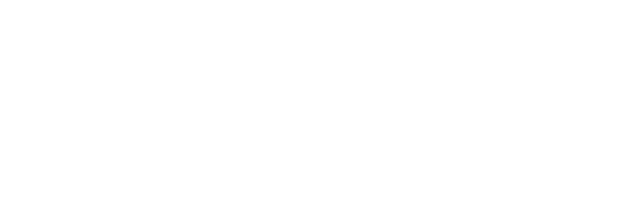
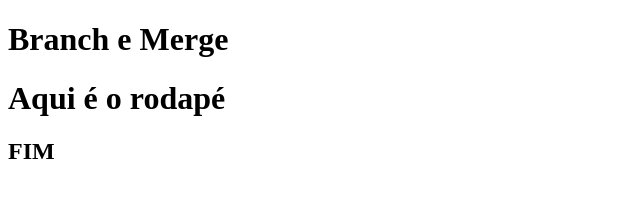
Before and after one commit to euanaflor3s/atividade-branchs, a plain HTML site: page index.html in a window 1280 px wide. Shown: the whole page, without its empty margins (0-640 px from the left). Drawn offline with Linux system fonts and the light colour scheme.

Commit message:
Update index.html

```diff
--- a/index.html
+++ b/index.html
@@ -3,6 +3,16 @@
 <head>
     <meta charset="UTF-8">
     <meta name="viewport" content="width=device-width, initial-scale=1.0">
-    <title>Document</title>
+    <title>Branch e Merge</title>
 </head>
+<body>
+    <header>
+        <h1>Branch e Merge</h1>
+    </header>
+
+    <footer>
+        <H1>Aqui é o rodapé</H1>
+        <h2>FIM</h2>
+    </footer>
+</body>
 </html>
```
